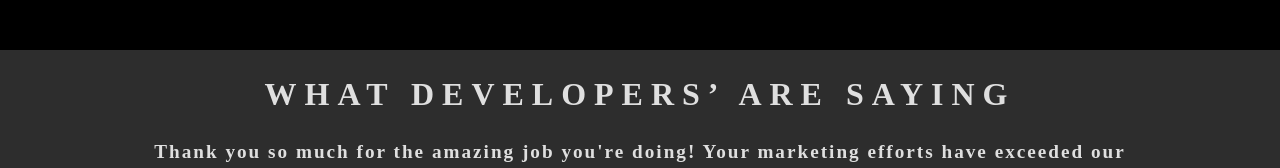
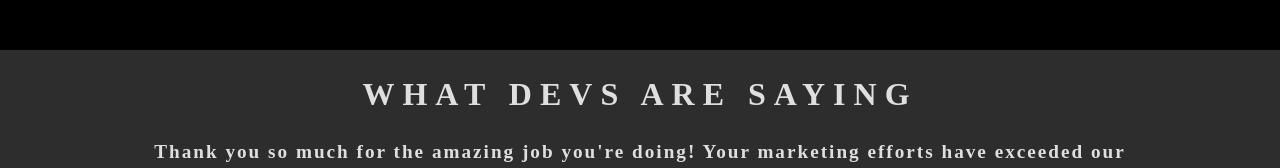
Before and after one commit to AY0OLA/Crypto, a React (Vite) app: page /service in a window 1280 px wide. Shown: the part 1309-1477 px from the top of the page. Built offline with nearby package versions, Linux system fonts and the light colour scheme.

Commit message:
what dev say

```diff
--- a/src/Conponent/Home/Home.jsx
+++ b/src/Conponent/Home/Home.jsx
@@ -309,7 +309,7 @@ const Home = () => {
         <div className="mt-[8rem] bg-[#353535db] p-[20px] flex flex-col gap-[20px] text-center justify-center items-center">
           <h1 className="Poppins md:text-[2rem] max-md:text-[1.2rem] font-extrabold tracking-[8px]">
             {" "}
-            WHAT DEVELOPERS’ ARE SAYING
+            WHAT DEVS ARE SAYING
           </h1>
           <div className="Poppins text-center text-[1.2rem] max-md:text-[1rem] md:w-[1000px]  font-bold tracking-[2px]">
             Wow, I'm blown away by the incredible work you've done so far! Your
--- a/src/Conponent/Project/Project.jsx
+++ b/src/Conponent/Project/Project.jsx
@@ -6,7 +6,7 @@ const Project = () => {
   return (
     <>
       <div class="py-[9rem] max-md:px-[2rem] px-[4rem] flex flex-col gap-[2rem]">
-        <div class="flex justify-center max-md:flex-wrap gap-[7rem]">
+        <div class="flex justify-center max-md:flex-wrap md:gap-[2rem] max-md:gap-[7rem]">
           <img
             src="https://s3-alpha-sig.figma.com/img/9fa5/eed4/c9f663d8ad1803823084536ec1eaf8e9?Expires=1717372800&Key-Pair-Id=APKAQ4GOSFWCVNEHN3O4&Signature=XbWXIH7NSlcjXHFEQqn7w2x6YZnqkFbz6bjGBW0ABptAi6FW601rorDUqQFY51Wqlf7jOX~lPLTbKrT~FAFhcf9WeWoglGuvzp1-ctUtXEc5w2haDrCpsr1-Ngvf5J8GbotaEjEBVI~N~~nPRNRwpawzndw0A9lT-VhrDjlWgxmldwLtvQ-r1hgoVxmldI0pwi4HuPaG3TxiwueBQ1vjAhUuZFHYoLHCKRfqlwwwhLKRBVlm8aF9kgseLIFhAaHHVuQ1UD7aRw3Zs5-E9JXLf1FfogncyrTuIBzNpEKDxWSJHpVB7sfL~uEJVGeEre12LNuQFIn2P72~ztu9po46Tg__"
             alt=""
--- a/src/Conponent/Service/Service.jsx
+++ b/src/Conponent/Service/Service.jsx
@@ -96,7 +96,7 @@ const Service = () => {
       <div className="mt-[8rem] bg-[#353535db] p-[20px] flex flex-col gap-[20px] text-center justify-center items-center">
         <h1 className="Poppins md:text-[2rem] max-md:text-[1.2rem] font-extrabold tracking-[8px]">
           {" "}
-          WHAT DEVELOPERS’ ARE SAYING
+          WHAT DEVS ARE SAYING
         </h1>
         <div className="Poppins md:w-[1000px] text-center text-[1.2rem] max-md:text-[1rem] font-bold tracking-[2px]">
           Thank you so much for the amazing job you're doing! Your marketing
```
